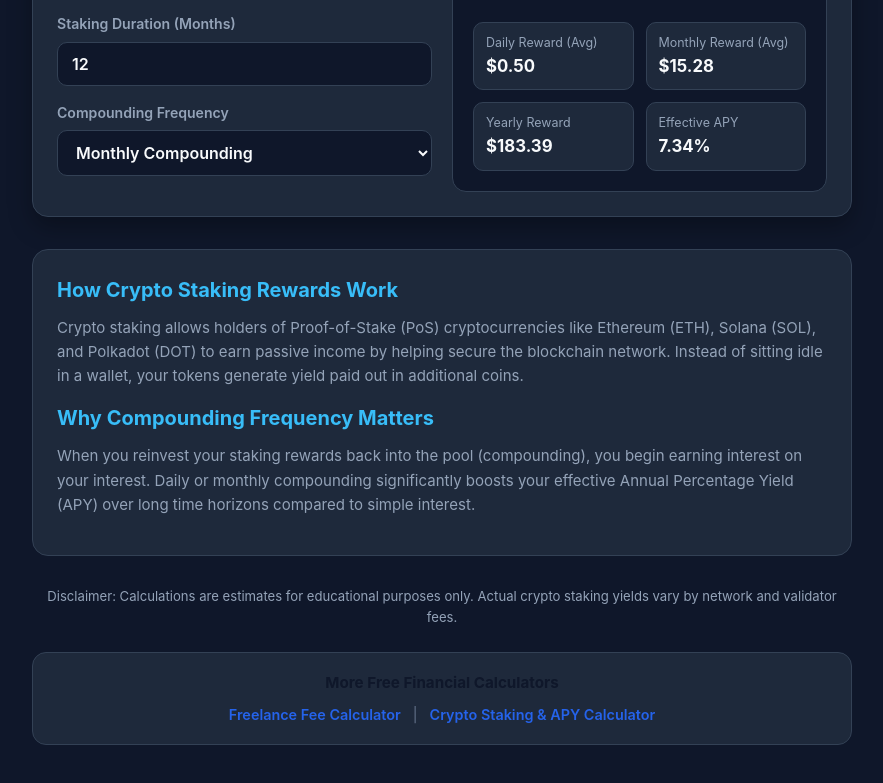
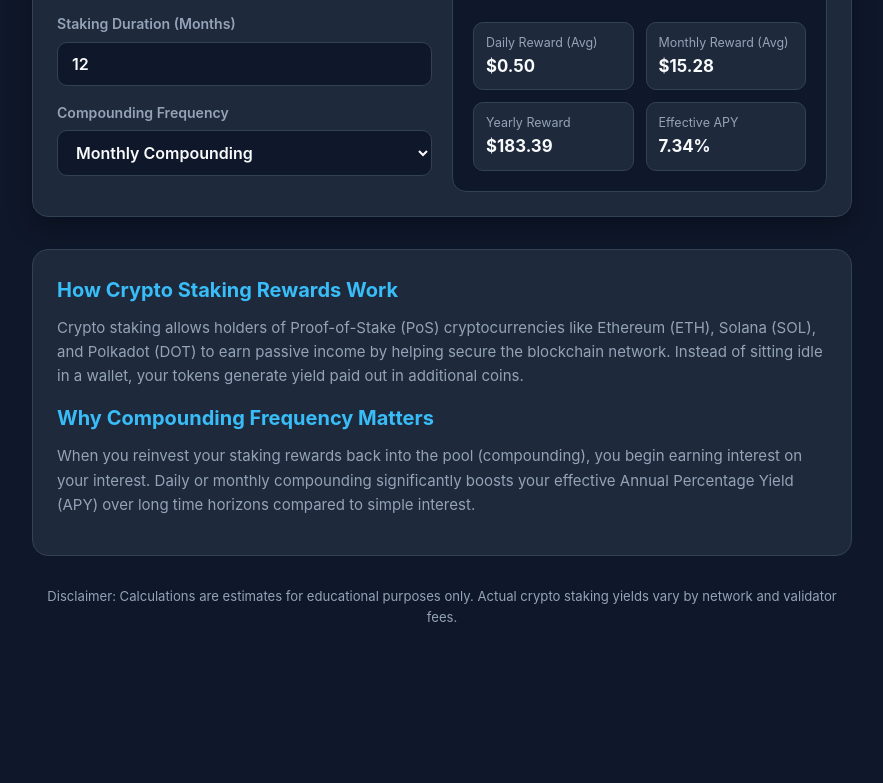
Before and after one commit to valeryivch-maker/crypto-staking-calculator, a plain HTML site: page index.html in a window 1280 px wide. Shown: the part 421-1204 px from the top of the page, without its empty margins (198-1081 px from the left). After the commit the page ends 1089 px from the top, so only its background shows below. Drawn offline with Linux system fonts and the light colour scheme.

Commit message:
Add files via upload

```diff
--- a/index.html
+++ b/index.html
@@ -125,16 +125,6 @@
 
   <footer>
     <p>Disclaimer: Calculations are estimates for educational purposes only. Actual crypto staking yields vary by network and validator fees.</p>
-        <div style="margin-top: 24px; padding: 18px; background: #1e293b; border-radius: 14px; border: 1px solid #334155; text-align: center;">
-        <div style="font-weight: 700; color: #0f172a; margin-bottom: 8px; font-size: 0.95rem;">More Free Financial Calculators</div>
-        <div style="font-size: 0.9rem; color: #64748b;">
-            <a href="https://valeryivch-maker.github.io/freelance-fee-calculator/" style="color: #2563eb; text-decoration: none; font-weight: 600;">Freelance Fee Calculator</a>
-            <span style="margin: 0 8px;">|</span>
-            <a href="https://valeryivch-maker.github.io/crypto-staking-calculator/" target="_blank" style="color: #2563eb; text-decoration: none; font-weight: 600;">Crypto Staking &amp; APY Calculator</a>
-        </div>
-    </div>
-
-
   </footer>
 </div>
 <script>
```
